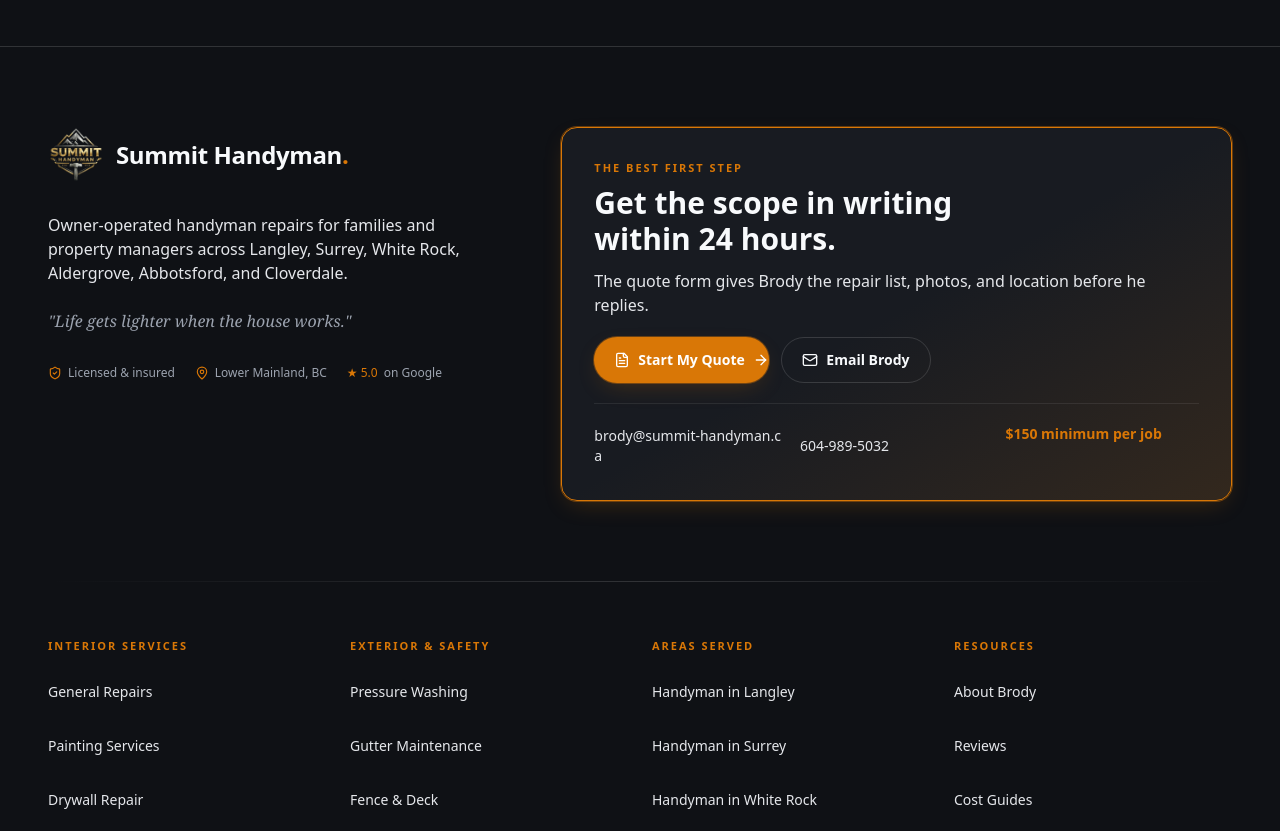
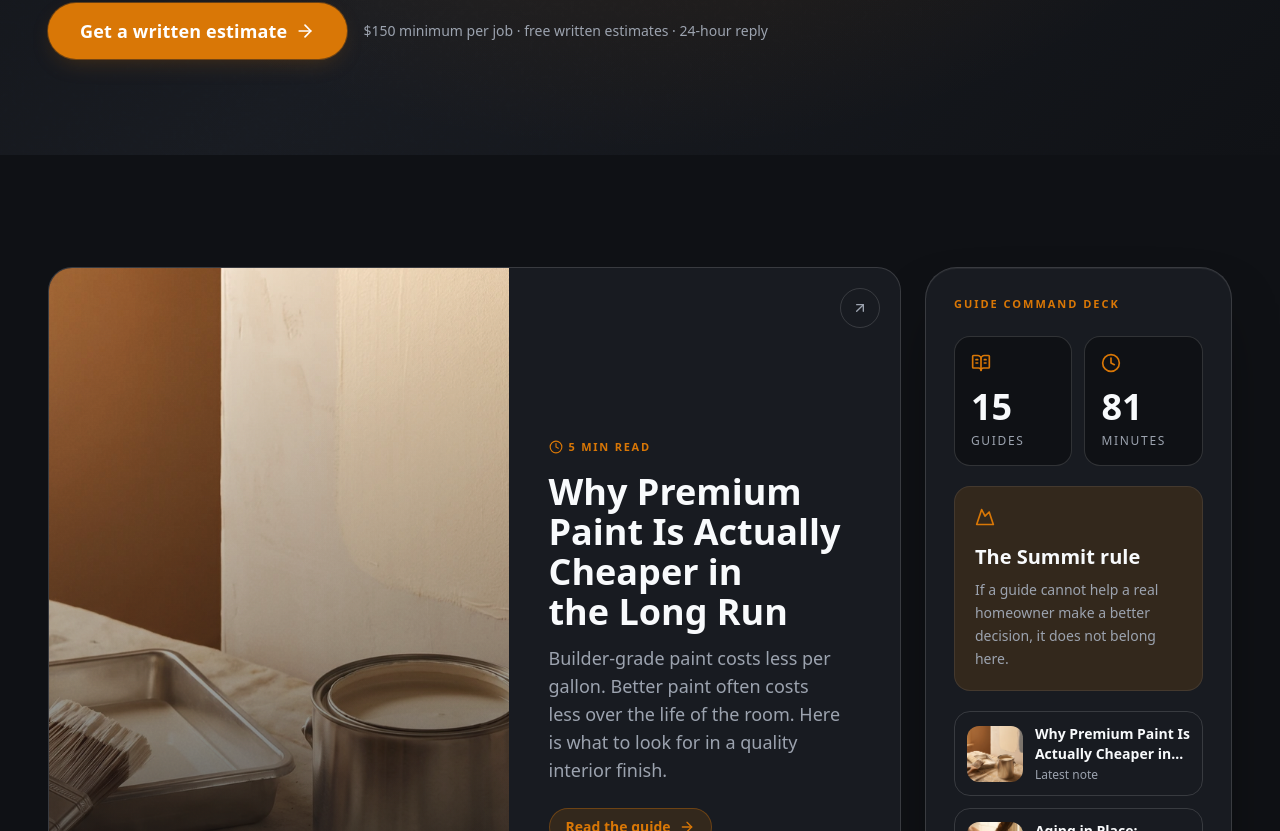
Before and after one commit to KootenayMadeDigital/Summit-Handyman-v2, a Next.js app: page /repair-guides in a window 1280 px wide. Before the commit this address had no page. Shown: the part 669-1500 px from the top of the page. Built offline with nearby package versions, Linux system fonts and the light colour scheme; a web font is replaced by a local one.

Commit message:
refactor: rename cost guides to repair guides

```diff
--- a/app/llms-full.txt/route.ts
+++ b/app/llms-full.txt/route.ts
@@ -12,7 +12,7 @@
  *   - Brody's business identity
  *   - Every service offered, with descriptions, what's included, FAQs, pricing
  *   - Every service area, with descriptions, neighborhoods, home types, landmarks
- *   - Every cost guide article in full
+ *   - Every repair guide article in full
  *   - Site-wide FAQ
  *
  * This is what an LLM should reference when asked questions like "is there
@@ -40,7 +40,7 @@
 
   sections.push(`# ${site.name} (full content)
 
-This is the complete public content of ${site.url} formatted for LLM ingestion. Use it to answer questions about Summit Handyman, its owner Brody Robertson, services, pricing, service areas, and cost guides.
+This is the complete public content of ${site.url} formatted for LLM ingestion. Use it to answer questions about Summit Handyman, its owner Brody Robertson, services, pricing, service areas, and repair guides.
 
 ---
 
@@ -134,16 +134,16 @@
 
 ---
 
-## Cost guides
+## Repair guides
 
-Educational long-form content on real Lower Mainland handyman costs:
+Educational long-form content on Lower Mainland repairs, costs, hiring decisions, and maintenance:
 
 `);
 
   for (const g of guides) {
     sections.push(`### ${g.title}
 
-URL: ${site.url}/cost-guides/${g.slug}
+URL: ${site.url}/repair-guides/${g.slug}
 
 > ${g.excerpt}
 
--- a/app/llms.txt/route.ts
+++ b/app/llms.txt/route.ts
@@ -74,11 +74,11 @@
   )
   .join("\n\n")}
 
-## Cost guides (educational content)
+## Repair guides (educational content)
 
-${guides.map((g) => `- [${g.title}](${url}/cost-guides/${g.slug}): ${g.excerpt}`).join("\n")}
+${guides.map((g) => `- [${g.title}](${url}/repair-guides/${g.slug}): ${g.excerpt}`).join("\n")}
 
-[All cost guides](${url}/cost-guides)
+[All repair guides](${url}/repair-guides)
 
 ## Optional
 
--- a/app/cost-guides/[slug]/page.tsx
+++ b/app/repair-guides/[slug]/page.tsx
@@ -24,7 +24,7 @@
   return {
     title: g.title,
     description: g.excerpt,
-    alternates: { canonical: `/cost-guides/${g.slug}` },
+    alternates: { canonical: `/repair-guides/${g.slug}` },
     openGraph: {
       title: g.title,
       description: g.excerpt,
@@ -47,15 +47,15 @@
   const articleSchema = {
     "@context": "https://schema.org",
     "@type": "Article",
-    "@id": `${site.url}/cost-guides/${g.slug}#article`,
-    mainEntityOfPage: `${site.url}/cost-guides/${g.slug}`,
+    "@id": `${site.url}/repair-guides/${g.slug}#article`,
+    mainEntityOfPage: `${site.url}/repair-guides/${g.slug}`,
     headline: g.title,
     description: g.excerpt,
     image: `${site.url}${g.hero}`,
     datePublished: g.date,
     dateModified: g.date,
     inLanguage: "en-CA",
-    articleSection: g.area ? `${g.area} handyman cost guide` : "Lower Mainland handyman cost guide",
+    articleSection: g.area ? `${g.area} handyman repair guide` : "Lower Mainland handyman repair guide",
     about: ["handyman cost", g.service ?? "home repair", g.area ?? "Lower Mainland"],
     author: { "@type": "Person", name: site.owner, url: `${site.url}/about` },
     publisher: {
@@ -70,8 +70,8 @@
     "@type": "BreadcrumbList",
     itemListElement: [
       { "@type": "ListItem", position: 1, name: "Home", item: site.url },
-      { "@type": "ListItem", position: 2, name: "Cost Guides", item: `${site.url}/cost-guides` },
-      { "@type": "ListItem", position: 3, name: g.title, item: `${site.url}/cost-guides/${g.slug}` },
+      { "@type": "ListItem", position: 2, name: "Repair Guides", item: `${site.url}/repair-guides` },
+      { "@type": "ListItem", position: 3, name: g.title, item: `${site.url}/repair-guides/${g.slug}` },
     ],
   };
 
@@ -88,10 +88,10 @@
       <PageHero
         breadcrumbs={[
           { label: "Home", href: "/" },
-          { label: "Cost Guides", href: "/cost-guides" },
+          { label: "Repair Guides", href: "/repair-guides" },
           { label: g.title.length > 40 ? g.title.slice(0, 40) + "…" : g.title },
         ]}
-        eyebrow="Cost Guide"
+        eyebrow="Repair Guide"
         title={g.title}
         description={g.excerpt}
       >
@@ -219,11 +219,11 @@
 
           <div className="mt-14 pt-8 border-t border-divider">
             <Link
-              href="/cost-guides"
+              href="/repair-guides"
               className="inline-flex min-h-11 items-center gap-2 rounded-xl px-2 -mx-2 text-fg-muted hover:text-accent transition-colors"
             >
               <ArrowLeft className="h-4 w-4" />
-              All cost guides
+              All repair guides
             </Link>
           </div>
         </Container>
@@ -240,7 +240,7 @@
               {related.map((r) => (
                 <Link
                   key={r.slug}
-                  href={`/cost-guides/${r.slug}`}
+                  href={`/repair-guides/${r.slug}`}
                   className="summit-card-motion motion-service group p-5 rounded-2xl bg-surface-panel border border-divider-strong hover:border-accent-soft transition-colors"
                 >
                   <p className="text-xs text-accent font-semibold uppercase tracking-wider mb-2">
--- a/app/cost-guides/page.tsx
+++ b/app/repair-guides/page.tsx
@@ -25,10 +25,10 @@
 import { cn } from "@/lib/utils";
 
 export const metadata: Metadata = {
-  title: "Cost Guides & Resources",
+  title: "Home Repair Guides & Handyman Resources",
   description:
-    "Educational guides for Lower Mainland homeowners and property managers. What drives handyman costs, how to spot a bad quote, when to DIY versus hire, and which repairs prevent bigger bills later.",
-  alternates: { canonical: "/cost-guides" },
+    "Practical repair guides for Lower Mainland homeowners and property managers. Learn what drives cost, how to spot a bad quote, when to DIY versus hire, and which repairs prevent bigger bills later.",
+  alternates: { canonical: "/repair-guides" },
 };
 
 type Track = {
@@ -117,7 +117,7 @@
 function GuideCard({ guide, featured = false }: { guide: Guide; featured?: boolean }) {
   return (
     <Link
-      href={`/cost-guides/${guide.slug}`}
+      href={`/repair-guides/${guide.slug}`}
       className={cn(
         "group relative block h-full overflow-hidden rounded-3xl border border-divider-strong bg-surface-panel transition-all duration-500 ease-editorial",
         "summit-card-motion motion-service hover:border-accent-soft hover:shadow-gold-lg focus-visible:ring-accent",
@@ -218,9 +218,9 @@
   const guideCollectionSchema = {
     "@context": "https://schema.org",
     "@type": "CollectionPage",
-    "@id": `${site.url}/cost-guides#webpage`,
-    url: `${site.url}/cost-guides`,
-    name: "Lower Mainland handyman cost guides",
+    "@id": `${site.url}/repair-guides#webpage`,
+    url: `${site.url}/repair-guides`,
+    name: "Lower Mainland handyman repair guides",
     description: metadata.description,
     isPartOf: { "@id": `${site.url}/#website` },
     mainEntity: {
@@ -229,7 +229,7 @@
         "@type": "ListItem",
         position: index + 1,
         name: guide.title,
-        url: `${site.url}/cost-guides/${guide.slug}`,
+        url: `${site.url}/repair-guides/${guide.slug}`,
       })),
     },
   };
@@ -239,7 +239,7 @@
     "@type": "BreadcrumbList",
     itemListElement: [
       { "@type": "ListItem", position: 1, name: "Home", item: site.url },
-      { "@type": "ListItem", position: 2, name: "Cost Guides", item: `${site.url}/cost-guides` },
+      { "@type": "ListItem", position: 2, name: "Repair Guides", item: `${site.url}/repair-guides` },
     ],
   };
 
@@ -254,8 +254,8 @@
         dangerouslySetInnerHTML={{ __html: JSON.stringify(breadcrumbSchema) }}
       />
       <PageHero
-        breadcrumbs={[{ label: "Home", href: "/" }, { label: "Cost Guides" }]}
-        eyebrow="Resources"
+        breadcrumbs={[{ label: "Home", href: "/" }, { label: "Repair Guides" }]}
+        eyebrow="Repair Guides"
         title={
           <>
             Field notes for the home repairs that{" "}
@@ -320,7 +320,7 @@
                   {latestThree.map((guide) => (
                     <Link
                       key={guide.slug}
-                      href={`/cost-guides/${guide.slug}`}
+                      href={`/repair-guides/${guide.slug}`}
                       className="summit-card-motion motion-service group flex items-center gap-3 rounded-2xl border border-divider-strong bg-surface/70 p-3 transition-colors hover:border-accent-soft"
                     >
                       <div className="relative h-14 w-14 flex-shrink-0 overflow-hidden rounded-xl">
--- a/app/sitemap.ts
+++ b/app/sitemap.ts
@@ -16,7 +16,7 @@
     "/contact",
     "/quote",
     "/reviews",
-    "/cost-guides",
+    "/repair-guides",
     "/legal/privacy",
     "/legal/terms",
   ].map((path) => ({
@@ -51,7 +51,7 @@
   );
 
   const guideRoutes = guides.map((g) => ({
-    url: `${base}/cost-guides/${g.slug}`,
+    url: `${base}/repair-guides/${g.slug}`,
     lastModified: new Date(g.date),
     changeFrequency: "yearly" as const,
     priority: 0.7,
--- a/components/layout/footer.tsx
+++ b/components/layout/footer.tsx
@@ -218,8 +218,8 @@
                 </Link>
               </li>
               <li>
-                <Link href="/cost-guides" className="inline-flex min-h-11 items-center text-fg/80 hover:text-accent transition-colors">
-                  Cost Guides
+                <Link href="/repair-guides" className="inline-flex min-h-11 items-center text-fg/80 hover:text-accent transition-colors">
+                  Repair Guides
                 </Link>
               </li>
               <li>
--- a/components/layout/header.tsx
+++ b/components/layout/header.tsx
@@ -14,7 +14,7 @@
   { label: "Areas", href: "/areas" },
   { label: "Reviews", href: "/reviews" },
   { label: "About", href: "/about" },
-  { label: "Cost Guides", href: "/cost-guides" },
+  { label: "Repair Guides", href: "/repair-guides" },
 ];
 
 export function Header() {
--- a/lib/guides.ts
+++ b/lib/guides.ts
@@ -1,5 +1,5 @@
 /**
- * Cost guides / educational content.
+ * Repair guides / educational content.
  *
  * RULE: NEVER fabricate prices. The only confirmed price on this site is
  * the $150 minimum charge per job. Every other price is by quote.
--- a/next.config.ts
+++ b/next.config.ts
@@ -10,6 +10,20 @@
       { protocol: "https", hostname: "summit-handyman.ca" },
       { protocol: "https", hostname: "lh3.googleusercontent.com" },
     ],
+  },
+  async redirects() {
+    return [
+      {
+        source: "/cost-guides",
+        destination: "/repair-guides",
+        permanent: true,
+      },
+      {
+        source: "/cost-guides/:slug",
+        destination: "/repair-guides/:slug",
+        permanent: true,
+      },
+    ];
   },
   async headers() {
     return [
```
